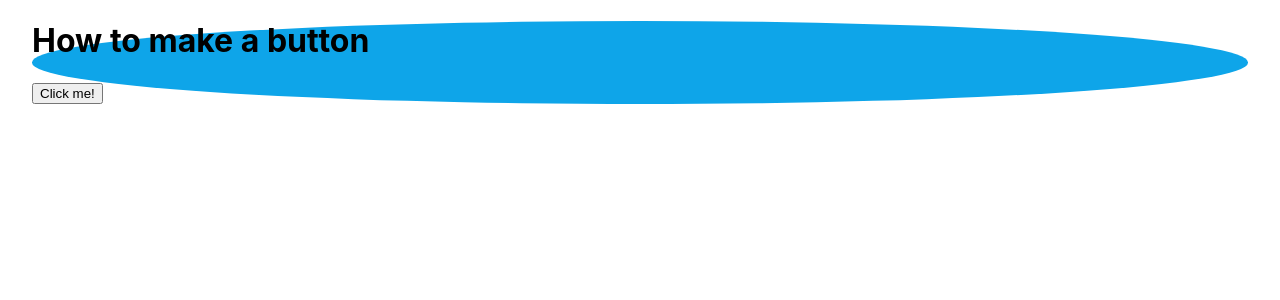
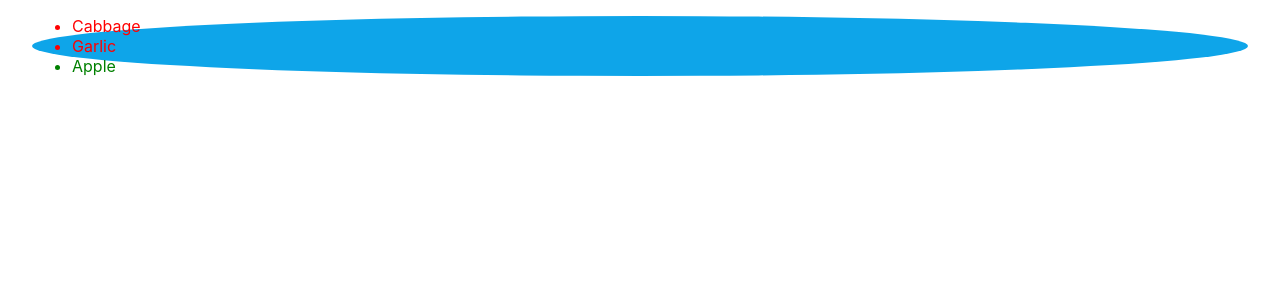
Before and after one commit to amanbarar/react-tutorial, a React (Create React App) app: page / in a window 1280 px wide. Shown: the top 300 px of the page. Built offline with nearby package versions, Linux system fonts and the light colour scheme.

Commit message:
quick start: Rendering lists

```diff
--- a/src/App.js
+++ b/src/App.js
@@ -8,11 +8,26 @@ function MyButton() {
   );
 }
 
+const products = [
+  { title: 'Cabbage', id: 1, isFruit: false },
+  { title: 'Garlic', id: 2, isFruit: false },
+  { title: 'Apple', id: 3, isFruit: true },
+];
+
+const listItems = products.map(product =>
+  <li key = {product.id}
+    style={{
+      color: product.isFruit ? 'green' : 'red'
+    }}
+  >
+    {product.title}
+  </li>
+  );
+
 export default function MyApp(){
   return(
     <div className='bg-window'>
-      <h1>How to make a button</h1>
-      <MyButton/>
+    <ul>{listItems}</ul>
     </div>
   )
 };
```
